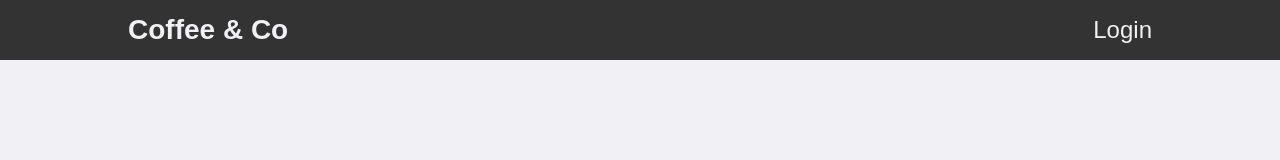
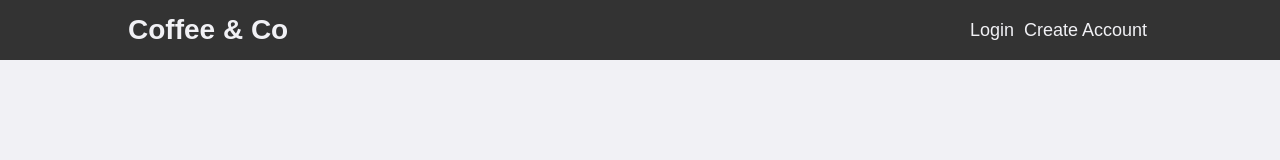
Before and after one commit to Callan2256/GroupProject, a plain HTML site: page src/html/index.html in a window 1280 px wide. Drawn offline with Linux system fonts and the light colour scheme.

Commit message:
Added Create Account Button
Wrapped Create and Login Btns with div, added flex to div to allow for scale change when hovering (Thanks harrison <3)

```diff
--- a/src/css/app.css
+++ b/src/css/app.css
@@ -88,13 +88,23 @@ p {
     font-size: 28px;
 }
 
-#loginBtn {
-    font-size: 24px;
+#loginDiv {
+    height: 100%;
+    display: flex;
+    align-items: center;
+    justify-content: center;
+}
+
+#loginBtn,
+#signupBtn {
+    font-size: 18px;
+    padding: 5px;
     color: var(--light-accent-color);
     transition: all 0.25s;
 }
 
-#loginBtn:hover {
+#loginBtn:hover,
+#signupBtn:hover {
     transform: scale(1.05);
 }
 
--- a/src/html/index.html
+++ b/src/html/index.html
@@ -14,7 +14,10 @@
     <nav id="nav">
         <div class="container" id="navContainer">
             <h1 class="nav-header">Coffee & Co</h1>
-            <a id="loginBtn">Login</a>
+            <div id="loginDiv">
+                <a id="loginBtn">Login</a>
+                <a id="signupBtn">Create Account</a>
+            </div>
         </div>
     </nav>
 
```
